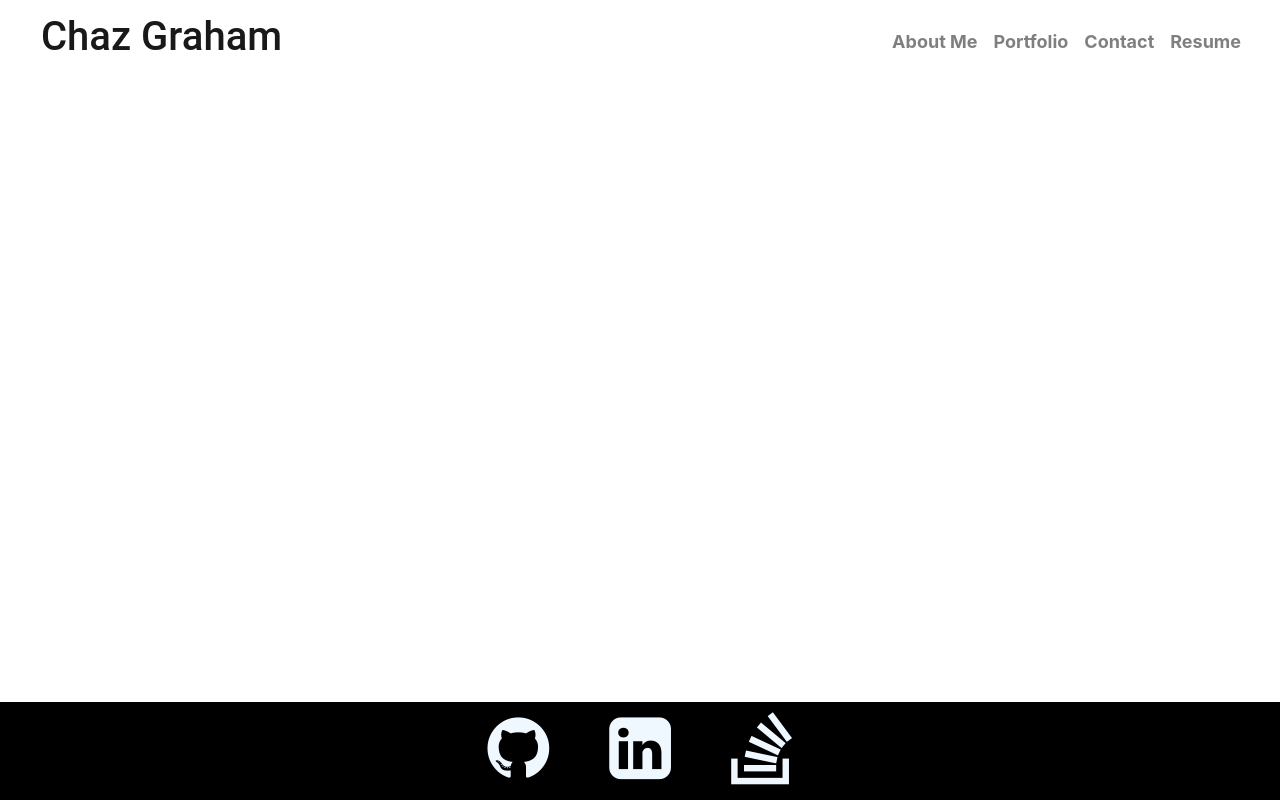
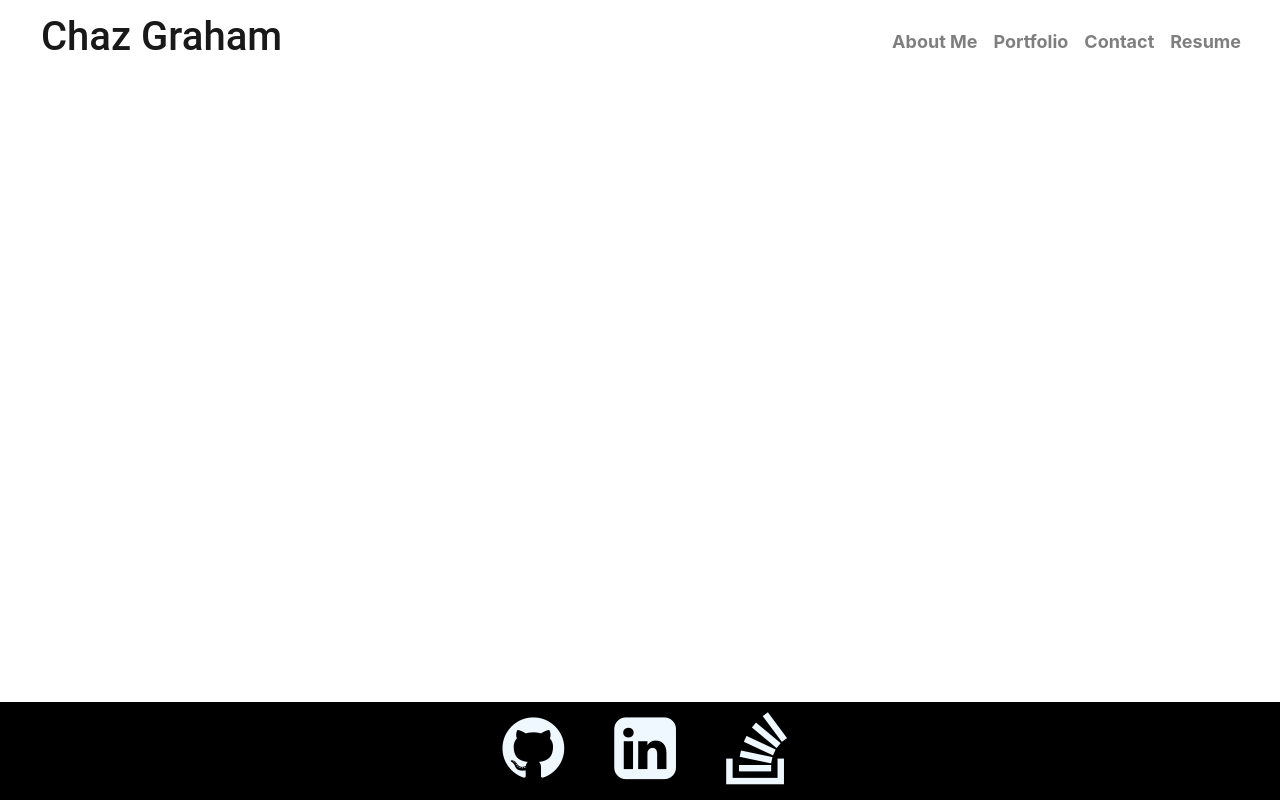
Before and after one commit to chazgraham/Chazs-React-Portfolio, a React (Create React App) app: page / in a window 1280 px wide. Built offline with nearby package versions, Linux system fonts and the light colour scheme.

Commit message:
took 10px off footer li padding

```diff
--- a/src/index.css
+++ b/src/index.css
@@ -278,7 +278,7 @@ footer {
 }
 
 footer li {
-  padding: 10px 40px 0 0;
+  padding: 10px 30px 0 0;
   color: aliceblue;
 }
 
```
